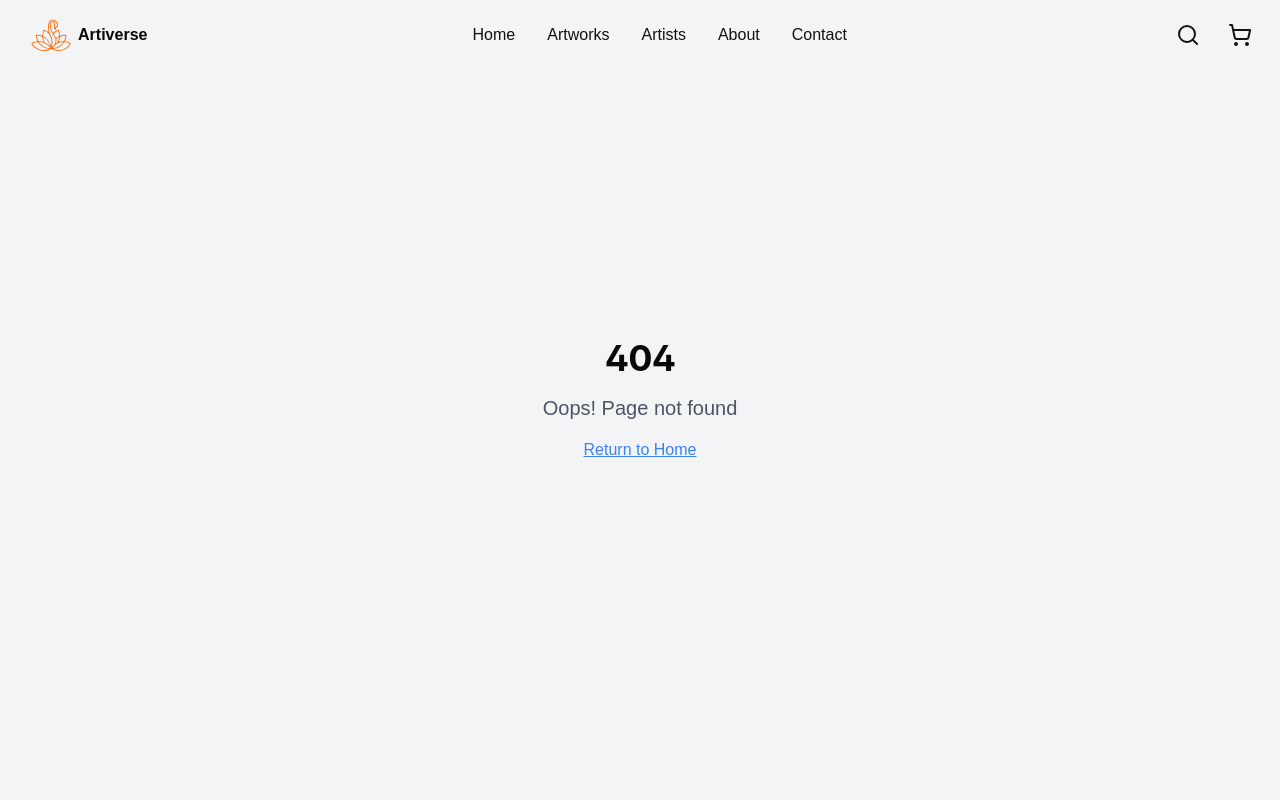
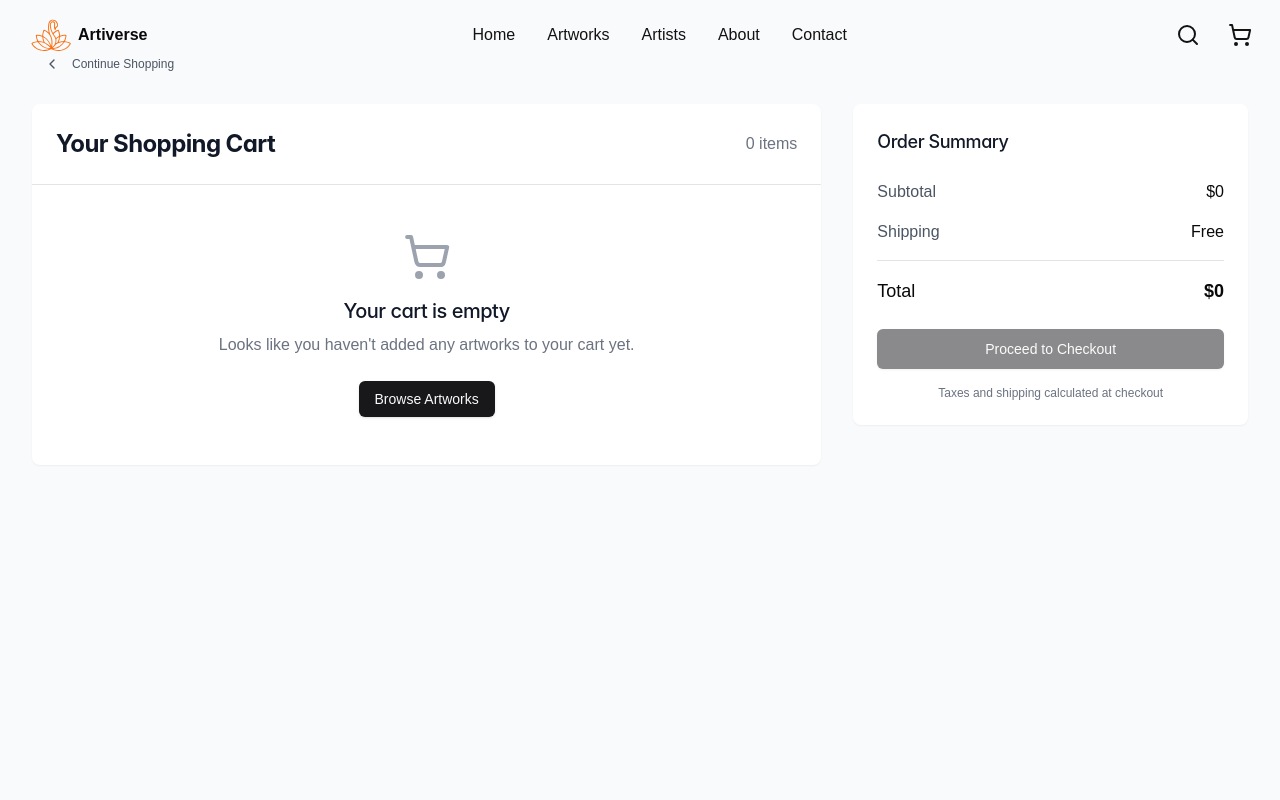
Before and after one commit to nico-swan-com/artiverse-galleria, a Next.js app: page /cart in a window 1280 px wide. Before the commit this address had no page. Shown: the top 800 px of the page. Built offline with nearby package versions, Linux system fonts and the light colour scheme; a web font is replaced by a local one.

Commit message:
feat(cart): :sparkles: added cart functionality

```diff
--- /dev/null
+++ b/src/app/(pages)/cart/page.tsx
@@ -0,0 +1,234 @@
+'use client'
+
+import { useState, useEffect } from 'react'
+import { useCart } from '@/contexts/CartContext'
+import { Button } from '@/components/ui/button'
+import {
+  ChevronLeft,
+  Trash2,
+  ShoppingCart,
+  MinusCircle,
+  PlusCircle
+} from 'lucide-react'
+import { toast } from 'sonner'
+import Link from 'next/link'
+import { useRouter } from 'next/navigation'
+
+const Cart = () => {
+  const router = useRouter()
+  const { cart, updateQuantity, removeFromCart, clearCart } = useCart()
+  const [subtotal, setSubtotal] = useState(0)
+
+  useEffect(() => {
+    const total = cart.reduce(
+      (sum, item) => sum + item.artwork.price * item.quantity,
+      0
+    )
+    setSubtotal(total)
+  }, [cart])
+
+  const handleQuantityChange = (artworkId: string, newQuantity: number) => {
+    if (newQuantity < 1) return
+    updateQuantity(artworkId, newQuantity)
+  }
+
+  const handleRemove = (artworkId: string) => {
+    removeFromCart(artworkId)
+    toast('Item removed from cart')
+  }
+
+  const handleClearCart = () => {
+    clearCart()
+    toast('Cart has been cleared')
+  }
+
+  const handleCheckout = () => {
+    if (cart.length === 0) {
+      toast('Your cart is empty')
+      return
+    }
+    router.push('/checkout')
+  }
+
+  return (
+    <div className='min-h-screen bg-gray-50 px-4 py-12 sm:px-6 lg:px-8'>
+      <div className='mx-auto max-w-7xl'>
+        <div className='mb-6'>
+          <Button variant='ghost' asChild size='sm'>
+            <Link href='/artworks' className='flex items-center text-gray-600'>
+              <ChevronLeft className='mr-1 size-4' /> Continue Shopping
+            </Link>
+          </Button>
+        </div>
+
+        <div className='flex flex-col gap-8 md:flex-row'>
+          <div className='w-full md:w-2/3'>
+            <div className='overflow-hidden rounded-lg bg-white shadow-sm'>
+              <div className='border-b p-6'>
+                <div className='flex items-center justify-between'>
+                  <h1 className='text-2xl font-bold text-gray-900'>
+                    Your Shopping Cart
+                  </h1>
+                  <span className='text-gray-500'>
+                    {cart.length} {cart.length === 1 ? 'item' : 'items'}
+                  </span>
+                </div>
+              </div>
+
+              {cart.length > 0 ? (
+                <div className='divide-y'>
+                  {cart.map((item) => (
+                    <div
+                      key={item.artwork.id}
+                      className='flex flex-col p-6 sm:flex-row'
+                    >
+                      <div className='mb-4 shrink-0 overflow-hidden rounded-md sm:mb-0 sm:size-24'>
+                        <img
+                          src={item.artwork.images[0]}
+                          alt={item.artwork.title}
+                          className='size-full object-cover'
+                        />
+                      </div>
+
+                      <div className='grow sm:ml-6'>
+                        <div className='mb-4 flex flex-col sm:flex-row sm:justify-between'>
+                          <div>
+                            <h3 className='text-lg font-medium text-gray-900'>
+                              <Link
+                                href={`/artworks/${item.artwork.id}`}
+                                className='hover:underline'
+                              >
+                                {item.artwork.title}
+                              </Link>
+                            </h3>
+                            <p className='text-sm text-gray-500'>
+                              By {item.artwork.artist.name}
+                            </p>
+                          </div>
+                          <div className='mt-2 sm:mt-0'>
+                            <p className='font-medium'>
+                              ${item.artwork.price.toLocaleString()}
+                            </p>
+                          </div>
+                        </div>
+
+                        <div className='flex items-center justify-between'>
+                          <div className='flex items-center'>
+                            <button
+                              onClick={() =>
+                                handleQuantityChange(
+                                  item.artwork.id,
+                                  item.quantity - 1
+                                )
+                              }
+                              className='text-gray-500 hover:text-primary focus:outline-none'
+                              aria-label='Decrease quantity'
+                            >
+                              <MinusCircle className='size-5' />
+                            </button>
+                            <span className='mx-3 w-6 text-center'>
+                              {item.quantity}
+                            </span>
+                            <button
+                              onClick={() =>
+                                handleQuantityChange(
+                                  item.artwork.id,
+                                  item.quantity + 1
+                                )
+                              }
+                              className='text-gray-500 hover:text-primary focus:outline-none'
+                              aria-label='Increase quantity'
+                            >
+                              <PlusCircle className='size-5' />
+                            </button>
+                          </div>
+
+                          <button
+                            onClick={() => handleRemove(item.artwork.id)}
+                            className='text-gray-500 hover:text-red-600 focus:outline-none'
+                            aria-label='Remove item'
+                          >
+                            <Trash2 className='size-5' />
+                          </button>
+                        </div>
+                      </div>
+                    </div>
+                  ))}
+                </div>
+              ) : (
+                <div className='p-12 text-center'>
+                  <ShoppingCart className='mx-auto mb-4 size-12 text-gray-400' />
+                  <h2 className='mb-2 text-xl font-medium text-gray-900'>
+                    Your cart is empty
+                  </h2>
+                  <p className='mb-6 text-gray-500'>
+                    Looks like you haven&apos;t added any artworks to your cart
+                    yet.
+                  </p>
+                  <Button asChild>
+                    <Link href='/artworks'>Browse Artworks</Link>
+                  </Button>
+                </div>
+              )}
+
+              {cart.length > 0 && (
+                <div className='border-t p-6'>
+                  <Button
+                    variant='outline'
+                    onClick={handleClearCart}
+                    className='text-gray-500'
+                  >
+                    <Trash2 className='mr-2 size-4' />
+                    Clear Cart
+                  </Button>
+                </div>
+              )}
+            </div>
+          </div>
+
+          <div className='w-full md:w-1/3'>
+            <div className='sticky top-6 rounded-lg bg-white p-6 shadow-sm'>
+              <h2 className='mb-6 text-lg font-medium text-gray-900'>
+                Order Summary
+              </h2>
+
+              <div className='space-y-4'>
+                <div className='flex justify-between'>
+                  <span className='text-gray-600'>Subtotal</span>
+                  <span className='font-medium'>
+                    ${subtotal.toLocaleString()}
+                  </span>
+                </div>
+                <div className='flex justify-between'>
+                  <span className='text-gray-600'>Shipping</span>
+                  <span className='font-medium'>Free</span>
+                </div>
+                <div className='flex justify-between border-t pt-4'>
+                  <span className='text-lg font-medium'>Total</span>
+                  <span className='text-lg font-bold'>
+                    ${subtotal.toLocaleString()}
+                  </span>
+                </div>
+              </div>
+
+              <Button
+                onClick={handleCheckout}
+                disabled={cart.length === 0}
+                className='mt-6 w-full'
+                size='lg'
+              >
+                Proceed to Checkout
+              </Button>
+
+              <p className='mt-4 text-center text-xs text-gray-500'>
+                Taxes and shipping calculated at checkout
+              </p>
+            </div>
+          </div>
+        </div>
+      </div>
+    </div>
+  )
+}
+
+export default Cart
--- a/src/app/layout.tsx
+++ b/src/app/layout.tsx
@@ -4,6 +4,7 @@ import './globals.css'
 import Navbar from '@/components/layout/Navbar'
 import Footer from '@/components/layout/Footer'
 import { Toaster } from 'sonner'
+import { CartProvider } from '@/contexts/CartContext'
 
 const geistSans = Geist({
   variable: '--font-geist-sans',
@@ -31,10 +32,12 @@ export default function RootLayout({
       <body
         className={`${geistSans.variable} ${geistMono.variable} dark antialiased`}
       >
-        <Navbar />
-        <main>{children}</main>
-        <Footer />
-        <Toaster />
+        <CartProvider>
+          <Navbar />
+          <main>{children}</main>
+          <Footer />
+          <Toaster />
+        </CartProvider>
       </body>
     </html>
   )
--- a/src/contexts/CartContext.tsx
+++ b/src/contexts/CartContext.tsx
@@ -1,5 +1,7 @@
+'use client'
+
 import React, { createContext, useContext, useState, useEffect } from 'react'
-import { Artwork } from '@/types/artwork'
+import { Artwork } from '@/types/artwork' // Adjust the import path as needed
 import { toast } from 'sonner'
 
 // Define cart item type
@@ -17,7 +19,6 @@ type CartContextType = {
   clearCart: () => void
   getItemCount: () => number
   getCartTotal: () => number
-  addItem: (artwork: Artwork, quantity?: number) => void
   isInCart: (artworkId: string) => boolean
   itemCount: number
 }
@@ -31,7 +32,6 @@ const CartContext = createContext<CartContextType>({
   clearCart: () => {},
   getItemCount: () => 0,
   getCartTotal: () => 0,
-  addItem: () => {},
   isInCart: () => false,
   itemCount: 0
 })
@@ -43,13 +43,16 @@ export const useCart = () => useContext(CartContext)
 export const CartProvider: React.FC<{ children: React.ReactNode }> = ({
   children
 }) => {
-  //const { toast } = useToast() // Using the toast hook
-
   // Try to get initial cart from localStorage
   const [cart, setCart] = useState<CartItem[]>(() => {
     if (typeof window !== 'undefined') {
-      const savedCart = localStorage.getItem('art-gallery-cart')
-      return savedCart ? JSON.parse(savedCart) : []
+      try {
+        const savedCart = localStorage.getItem('art-gallery-cart')
+        return savedCart ? JSON.parse(savedCart) : []
+      } catch (error) {
+        console.error('Error loading cart from localStorage:', error)
+        return []
+      }
     }
     return [] // Return empty array on server-side rendering
   })
@@ -57,7 +60,6 @@ export const CartProvider: React.FC<{ children: React.ReactNode }> = ({
   const [itemCount, setItemCount] = useState(0)
 
   // Get total number of items
-  // eslint-disable-next-line react-hooks/exhaustive-deps
   const getItemCount = () => {
     return cart.reduce((total, item) => total + item.quantity, 0)
   }
@@ -65,10 +67,14 @@ export const CartProvider: React.FC<{ children: React.ReactNode }> = ({
   // Update localStorage when cart changes
   useEffect(() => {
     if (typeof window !== 'undefined') {
-      localStorage.setItem('art-gallery-cart', JSON.stringify(cart))
+      try {
+        localStorage.setItem('art-gallery-cart', JSON.stringify(cart))
+      } catch (error) {
+        console.error('Error saving cart to localStorage:', error)
+      }
     }
     setItemCount(getItemCount())
-  }, [cart, getItemCount])
+  }, [cart]) // Removed getItemCount from dependency array.
 
   // Add item to cart
   const addToCart = (artwork: Artwork, quantity = 1) => {
@@ -94,9 +100,6 @@ export const CartProvider: React.FC<{ children: React.ReactNode }> = ({
       description: `${artwork.title} has been added to your cart.`
     })
   }
-
-  // Add alias for addToCart for compatibility
-  const addItem = addToCart
 
   // Check if item is in cart
   const isInCart = (artworkId: string) => {
@@ -143,7 +146,6 @@ export const CartProvider: React.FC<{ children: React.ReactNode }> = ({
     clearCart,
     getItemCount,
     getCartTotal,
-    addItem,
     isInCart,
     itemCount
   }
```
